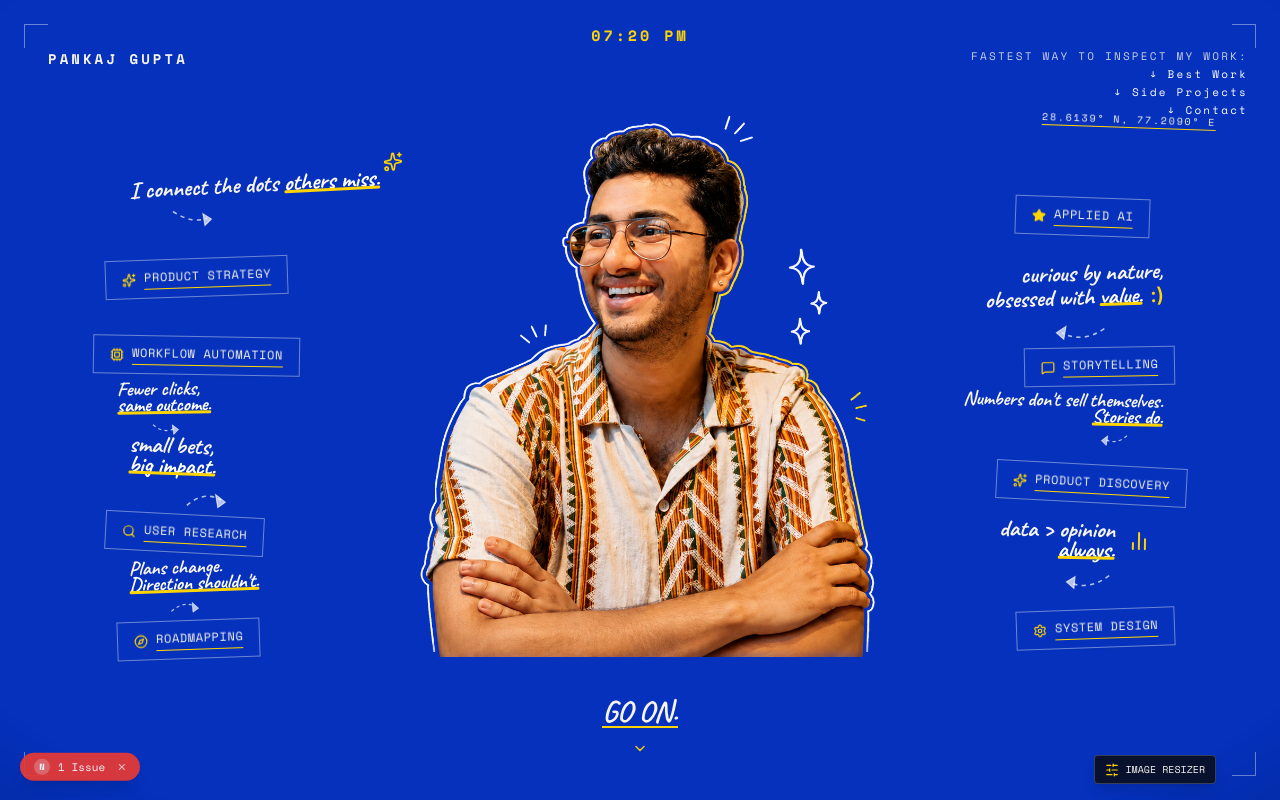
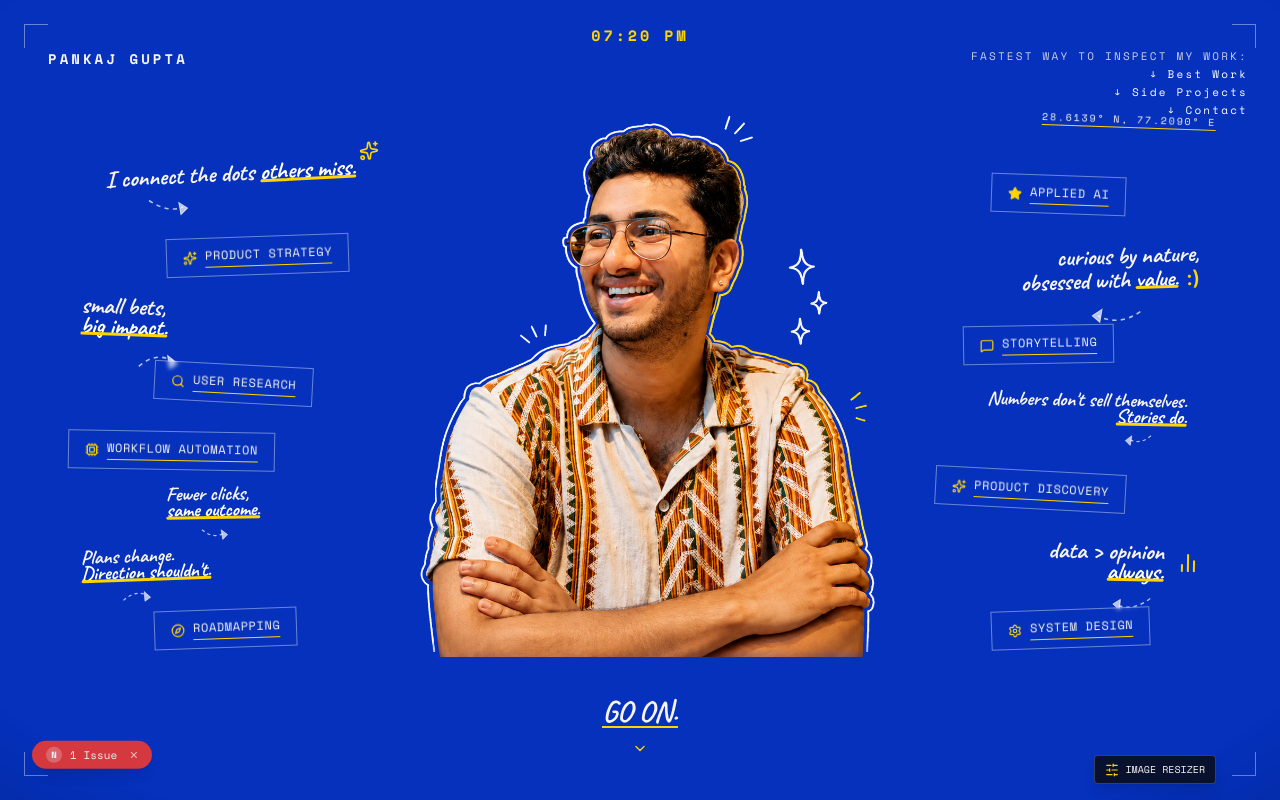
Before and after one commit to onalunchbreak/pankaj-gupta-portfolio, a Next.js app: page / in a window 1280 px wide. Shown: the top 800 px of the page. Built offline with nearby package versions, Linux system fonts and the light colour scheme.

Commit message:
fix(hero): restore organic scattered positioning across hero canvas, resolve stray text fragments, and fix IssueBadge viewport margin

```diff
--- a/src/components/sections/hero.tsx
+++ b/src/components/sections/hero.tsx
@@ -186,7 +186,7 @@ export default function Hero() {
         <span className="border-b border-[#FFD400]">28.6139° N, 77.2090° E</span>
       </motion.span>
 
-      {/* ---- MAIN HERO CANVAS (Center Cutout Photo + Symmetrical Annotations & Tags) ---- */}
+      {/* ---- MAIN HERO CANVAS (Center Cutout Photo + Organic Scattered Annotations & Tags) ---- */}
       <div className="relative z-10 my-auto flex w-full flex-1 items-center justify-center py-1">
 
         {/* ---- Centered Cutout Portrait of Pankaj Gupta (UNTOUCHED) ---- */}
@@ -208,18 +208,18 @@ export default function Hero() {
           </div>
         </motion.div>
 
-        {/* ---- DESKTOP ANNOTATIONS & OUTLINED TAGS LAYER (Symmetrical Layout) ---- */}
+        {/* ---- DESKTOP ORGANIC SCATTERED ANNOTATIONS & TAGS LAYER (Absolute Coordinates) ---- */}
         <motion.div
           className="pointer-events-none absolute inset-0 z-20 hidden lg:block"
           animate={{ x: tagXOffset, opacity: tagOpacity }}
           transition={{ duration: 0.15, ease: "easeInOut" }}
         >
 
-          {/* ==================== LEFT COLUMN (4 TAGS + 4 CAPTIONS) ==================== */}
+          {/* ==================== LEFT COLUMN (SCATTERED & STAGGERED) ==================== */}
 
-          {/* Left Caption 1: "I connect the dots others miss." */}
+          {/* Left Item 1: Caption "I connect the dots others miss." */}
           <motion.div
-            className="absolute top-[10%] left-[8%] flex flex-col items-start gap-1"
+            className="absolute top-[8%] left-[6%] flex flex-col items-start gap-1"
             initial={{ opacity: 0, x: -20 }}
             animate={{ opacity: 1, x: 0 }}
             transition={{ delay: 0.3, duration: 0.6 }}
@@ -237,9 +237,9 @@ export default function Hero() {
             </div>
           </motion.div>
 
-          {/* Left Tag 1: PRODUCT STRATEGY */}
+          {/* Left Item 2: Tag "PRODUCT STRATEGY" (Staggered slightly right) */}
           <motion.div
-            className="absolute top-[25%] left-[6%] -rotate-2 pointer-events-auto"
+            className="absolute top-[21%] left-[11%] -rotate-2 pointer-events-auto"
             initial={{ opacity: 0, scale: 0.9 }}
             animate={{ opacity: 1, scale: 1 }}
             transition={{ delay: 0.4, duration: 0.6 }}
@@ -250,12 +250,45 @@ export default function Hero() {
             </div>
           </motion.div>
 
-          {/* Left Tag 2: WORKFLOW AUTOMATION (New Tag) */}
+          {/* Left Item 3: Caption "small bets, big impact." (Staggered slightly left) */}
           <motion.div
-            className="absolute top-[39%] left-[5%] rotate-1 pointer-events-auto"
+            className="absolute top-[32%] left-[4%] flex flex-col items-start gap-1"
+            initial={{ opacity: 0, x: -20 }}
+            animate={{ opacity: 1, x: 0 }}
+            transition={{ delay: 0.45, duration: 0.6 }}
+          >
+            <div className="hand-display text-2xl text-[#F7F4ED] rotate-2 select-none">
+              small bets,<br />
+              <span className="relative inline-block text-white">big impact.<span className="absolute bottom-0 left-0 w-full h-[3px] bg-[#FFD400] rounded-full" /></span>
+            </div>
+
+            <div className="mt-1 ml-12">
+              <svg className="w-14 h-8 text-white/70" viewBox="0 0 50 30" fill="none" stroke="currentColor">
+                <path d="M8,20 Q24,6 40,15" strokeDasharray="4 4" strokeWidth="1.5" />
+                <polygon points="35,10 44,17 37,22" fill="currentColor" />
+              </svg>
+            </div>
+          </motion.div>
+
+          {/* Left Item 4: Tag "USER RESEARCH" (Staggered right) */}
+          <motion.div
+            className="absolute top-[44%] left-[10%] rotate-3 pointer-events-auto"
             initial={{ opacity: 0, scale: 0.9 }}
             animate={{ opacity: 1, scale: 1 }}
-            transition={{ delay: 0.45, duration: 0.6 }}
+            transition={{ delay: 0.5, duration: 0.6 }}
+          >
+            <div className="flex items-center gap-2 rounded-sm border border-white/40 bg-transparent px-4 py-2 font-mono text-[12px] uppercase tracking-wider text-[#F7F4ED] backdrop-blur-[2px] shadow-xs hover:border-[#FFD400] hover:text-[#FFD400] hover:scale-[1.03] transition-all select-none cursor-default">
+              <Search className="h-3.5 w-3.5 text-[#FFD400]" />
+              <span className="border-b border-[#FFD400] pb-0.5">USER RESEARCH</span>
+            </div>
+          </motion.div>
+
+          {/* Left Item 5: Tag "WORKFLOW AUTOMATION" (Staggered left in open gap) */}
+          <motion.div
+            className="absolute top-[56%] left-[3%] rotate-1 pointer-events-auto"
+            initial={{ opacity: 0, scale: 0.9 }}
+            animate={{ opacity: 1, scale: 1 }}
+            transition={{ delay: 0.55, duration: 0.6 }}
           >
             <div className="flex items-center gap-2 rounded-sm border border-white/40 bg-transparent px-4 py-2 font-mono text-[12px] uppercase tracking-wider text-[#F7F4ED] backdrop-blur-[2px] shadow-xs hover:border-[#FFD400] hover:text-[#FFD400] hover:scale-[1.03] transition-all select-none cursor-default">
               <Cpu className="h-3.5 w-3.5 text-[#FFD400]" />
@@ -263,12 +296,12 @@ export default function Hero() {
             </div>
           </motion.div>
 
-          {/* Left Caption 2 (for WORKFLOW AUTOMATION): "Fewer clicks, same outcome." */}
+          {/* Left Item 6: Caption "Fewer clicks, same outcome." (Staggered right) */}
           <motion.div
-            className="absolute top-[47%] left-[7%] flex flex-col items-start gap-1"
+            className="absolute top-[66%] left-[11%] flex flex-col items-start gap-1"
             initial={{ opacity: 0, x: -20 }}
             animate={{ opacity: 1, x: 0 }}
-            transition={{ delay: 0.48, duration: 0.6 }}
+            transition={{ delay: 0.58, duration: 0.6 }}
           >
             <div className="hand-display text-xl text-[#F7F4ED] -rotate-1 select-none">
               Fewer clicks,<br />
@@ -283,42 +316,9 @@ export default function Hero() {
             </div>
           </motion.div>
 
-          {/* Left Caption 3: "small bets, big impact." */}
+          {/* Left Item 7: Caption "Plans change. Direction shouldn't." (Staggered left) */}
           <motion.div
-            className="absolute top-[57%] left-[8%] flex flex-col items-start gap-1"
-            initial={{ opacity: 0, x: -20 }}
-            animate={{ opacity: 1, x: 0 }}
-            transition={{ delay: 0.5, duration: 0.6 }}
-          >
-            <div className="hand-display text-2xl text-[#F7F4ED] rotate-2 select-none">
-              small bets,<br />
-              <span className="relative inline-block text-white">big impact.<span className="absolute bottom-0 left-0 w-full h-[3px] bg-[#FFD400] rounded-full" /></span>
-            </div>
-
-            <div className="mt-1 ml-12">
-              <svg className="w-14 h-8 text-white/70" viewBox="0 0 50 30" fill="none" stroke="currentColor">
-                <path d="M8,20 Q24,6 40,15" strokeDasharray="4 4" strokeWidth="1.5" />
-                <polygon points="35,10 44,17 37,22" fill="currentColor" />
-              </svg>
-            </div>
-          </motion.div>
-
-          {/* Left Tag 3: USER RESEARCH */}
-          <motion.div
-            className="absolute top-[71%] left-[6%] rotate-3 pointer-events-auto"
-            initial={{ opacity: 0, scale: 0.9 }}
-            animate={{ opacity: 1, scale: 1 }}
-            transition={{ delay: 0.6, duration: 0.6 }}
-          >
-            <div className="flex items-center gap-2 rounded-sm border border-white/40 bg-transparent px-4 py-2 font-mono text-[12px] uppercase tracking-wider text-[#F7F4ED] backdrop-blur-[2px] shadow-xs hover:border-[#FFD400] hover:text-[#FFD400] hover:scale-[1.03] transition-all select-none cursor-default">
-              <Search className="h-3.5 w-3.5 text-[#FFD400]" />
-              <span className="border-b border-[#FFD400] pb-0.5">USER RESEARCH</span>
-            </div>
-          </motion.div>
-
-          {/* Left Caption 4 (Fix 2: paired with ROADMAPPING): "Plans change. Direction shouldn't." */}
-          <motion.div
-            className="absolute top-[79%] left-[8%] flex flex-col items-start gap-1"
+            className="absolute top-[77%] left-[4%] flex flex-col items-start gap-1"
             initial={{ opacity: 0, x: -20 }}
             animate={{ opacity: 1, x: 0 }}
             transition={{ delay: 0.62, duration: 0.6 }}
@@ -336,9 +336,9 @@ export default function Hero() {
             </div>
           </motion.div>
 
-          {/* Left Tag 4: ROADMAPPING */}
+          {/* Left Item 8: Tag "ROADMAPPING" (Staggered right) */}
           <motion.div
-            className="absolute top-[90%] left-[7%] -rotate-2 pointer-events-auto"
+            className="absolute top-[88%] left-[10%] -rotate-2 pointer-events-auto"
             initial={{ opacity: 0, scale: 0.9 }}
             animate={{ opacity: 1, scale: 1 }}
             transition={{ delay: 0.65, duration: 0.6 }}
@@ -350,11 +350,11 @@ export default function Hero() {
           </motion.div>
 
 
-          {/* ==================== RIGHT COLUMN (4 TAGS + 4 CAPTIONS) ==================== */}
+          {/* ==================== RIGHT COLUMN (SCATTERED & STAGGERED) ==================== */}
 
-          {/* Right Tag 1: APPLIED AI */}
+          {/* Right Item 1: Tag "APPLIED AI" (Upper right) */}
           <motion.div
-            className="absolute top-[14%] right-[8%] rotate-2 pointer-events-auto"
+            className="absolute top-[10%] right-[10%] rotate-2 pointer-events-auto"
             initial={{ opacity: 0, scale: 0.9 }}
             animate={{ opacity: 1, scale: 1 }}
             transition={{ delay: 0.45, duration: 0.6 }}
@@ -365,9 +365,9 @@ export default function Hero() {
             </div>
           </motion.div>
 
-          {/* Right Caption 1: "curious by nature, obsessed with value. :)" (Clean Line Break Fix) */}
+          {/* Right Item 2: Caption "curious by nature, obsessed with value. :)" (Staggered right) */}
           <motion.div
-            className="absolute top-[26%] right-[7%] flex flex-col items-end gap-1 text-right"
+            className="absolute top-[23%] right-[4%] flex flex-col items-end gap-1 text-right"
             initial={{ opacity: 0, x: 20 }}
             animate={{ opacity: 1, x: 0 }}
             transition={{ delay: 0.5, duration: 0.6 }}
@@ -386,9 +386,9 @@ export default function Hero() {
             </div>
           </motion.div>
 
-          {/* Right Tag 2: STORYTELLING (New Tag) */}
+          {/* Right Item 3: Tag "STORYTELLING" (Staggered left into open space) */}
           <motion.div
-            className="absolute top-[41%] right-[6%] -rotate-1 pointer-events-auto"
+            className="absolute top-[37%] right-[11%] -rotate-1 pointer-events-auto"
             initial={{ opacity: 0, scale: 0.9 }}
             animate={{ opacity: 1, scale: 1 }}
             transition={{ delay: 0.52, duration: 0.6 }}
@@ -399,9 +399,9 @@ export default function Hero() {
             </div>
           </motion.div>
 
-          {/* Right Caption 2 (for STORYTELLING): "Numbers don't sell themselves. Stories do." */}
+          {/* Right Item 4: Caption "Numbers don't sell themselves. Stories do." (Staggered right) */}
           <motion.div
-            className="absolute top-[49%] right-[7%] flex flex-col items-end gap-1 text-right"
+            className="absolute top-[49%] right-[5%] flex flex-col items-end gap-1 text-right"
             initial={{ opacity: 0, x: 20 }}
             animate={{ opacity: 1, x: 0 }}
             transition={{ delay: 0.54, duration: 0.6 }}
@@ -419,9 +419,9 @@ export default function Hero() {
             </div>
           </motion.div>
 
-          {/* Right Tag 3: PRODUCT DISCOVERY */}
+          {/* Right Item 5: Tag "PRODUCT DISCOVERY" (Staggered left) */}
           <motion.div
-            className="absolute top-[62%] right-[5%] rotate-3 pointer-events-auto"
+            className="absolute top-[63%] right-[10%] rotate-3 pointer-events-auto"
             initial={{ opacity: 0, scale: 0.9 }}
             animate={{ opacity: 1, scale: 1 }}
             transition={{ delay: 0.55, duration: 0.6 }}
@@ -432,9 +432,9 @@ export default function Hero() {
             </div>
           </motion.div>
 
-          {/* Right Caption 3: "data > opinion, always." (Clean Line Break Fix) */}
+          {/* Right Item 6: Caption "data > opinion, always." (Staggered right) */}
           <motion.div
-            className="absolute top-[72%] right-[8%] flex flex-col items-end gap-1 text-right"
+            className="absolute top-[76%] right-[4%] flex flex-col items-end gap-1 text-right"
             initial={{ opacity: 0, x: 20 }}
             animate={{ opacity: 1, x: 0 }}
             transition={{ delay: 0.6, duration: 0.6 }}
@@ -448,16 +448,16 @@ export default function Hero() {
             </div>
 
             <div className="mt-1 mr-8">
-              <svg className="w-14 h-8 text-white/70" viewBox="0 0 50 30" fill="none" stroke="currentColor">
+              <svg className="w-14 h-8 text-white/70" viewBox="0 0 60 30" fill="none" stroke="currentColor">
                 <path d="M42,8 Q24,22 6,15" strokeDasharray="4 4" strokeWidth="1.5" />
                 <polygon points="10,9 2,14 9,20" fill="currentColor" />
               </svg>
             </div>
           </motion.div>
 
-          {/* Right Tag 4: SYSTEM DESIGN */}
+          {/* Right Item 7: Tag "SYSTEM DESIGN" (Staggered left) */}
           <motion.div
-            className="absolute top-[88%] right-[6%] -rotate-2 pointer-events-auto"
+            className="absolute top-[88%] right-[8%] -rotate-2 pointer-events-auto"
             initial={{ opacity: 0, scale: 0.9 }}
             animate={{ opacity: 1, scale: 1 }}
             transition={{ delay: 0.7, duration: 0.6 }}
@@ -517,7 +517,7 @@ export default function Hero() {
 
       </div>
 
-      {/* ---- INTERACTIVE LIVE PORTRAIT RESIZER & PANNER HUD (Fix 5: "Image resizer" label) ---- */}
+      {/* ---- INTERACTIVE LIVE PORTRAIT RESIZER & PANNER HUD (Image resizer label) ---- */}
       <div className="fixed bottom-4 right-16 z-[80] pointer-events-auto">
         {showControls ? (
           <motion.div
--- a/src/components/shell/issue-badge.tsx
+++ b/src/components/shell/issue-badge.tsx
@@ -12,7 +12,7 @@ export default function IssueBadge() {
   return (
     <AnimatePresence>
       <motion.div
-        className="fixed bottom-4 left-4 z-[78] flex items-center gap-2 rounded-full bg-[#E53935] px-3.5 py-1.5 font-mono text-[11px] font-medium text-white shadow-lg sm:bottom-5 sm:left-5 select-none"
+        className="fixed bottom-6 left-6 z-[78] flex items-center gap-2 rounded-full bg-[#E53935] px-3.5 py-1.5 font-mono text-[11px] font-medium text-white shadow-lg sm:bottom-8 sm:left-8 select-none"
         initial={{ opacity: 0, y: 12 }}
         animate={{ opacity: 1, y: 0 }}
         exit={{ opacity: 0, scale: 0.9 }}
```
